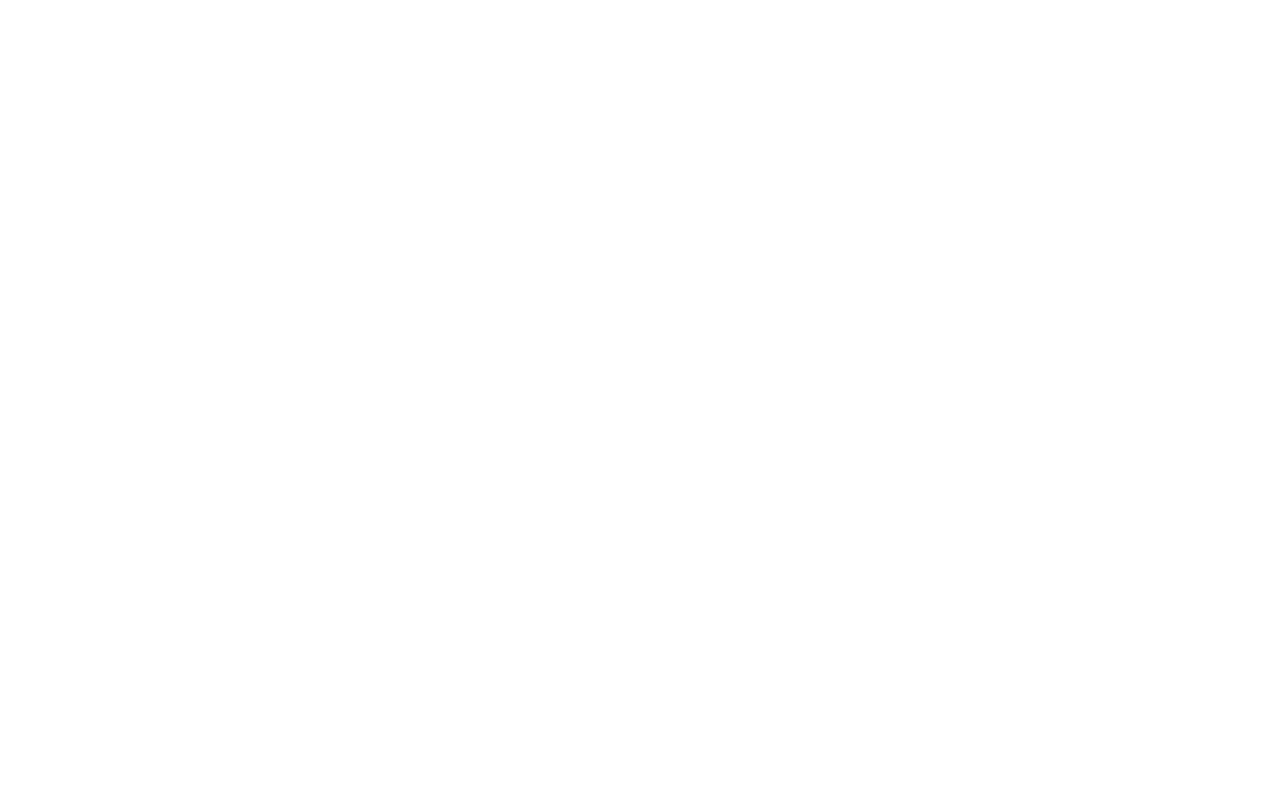
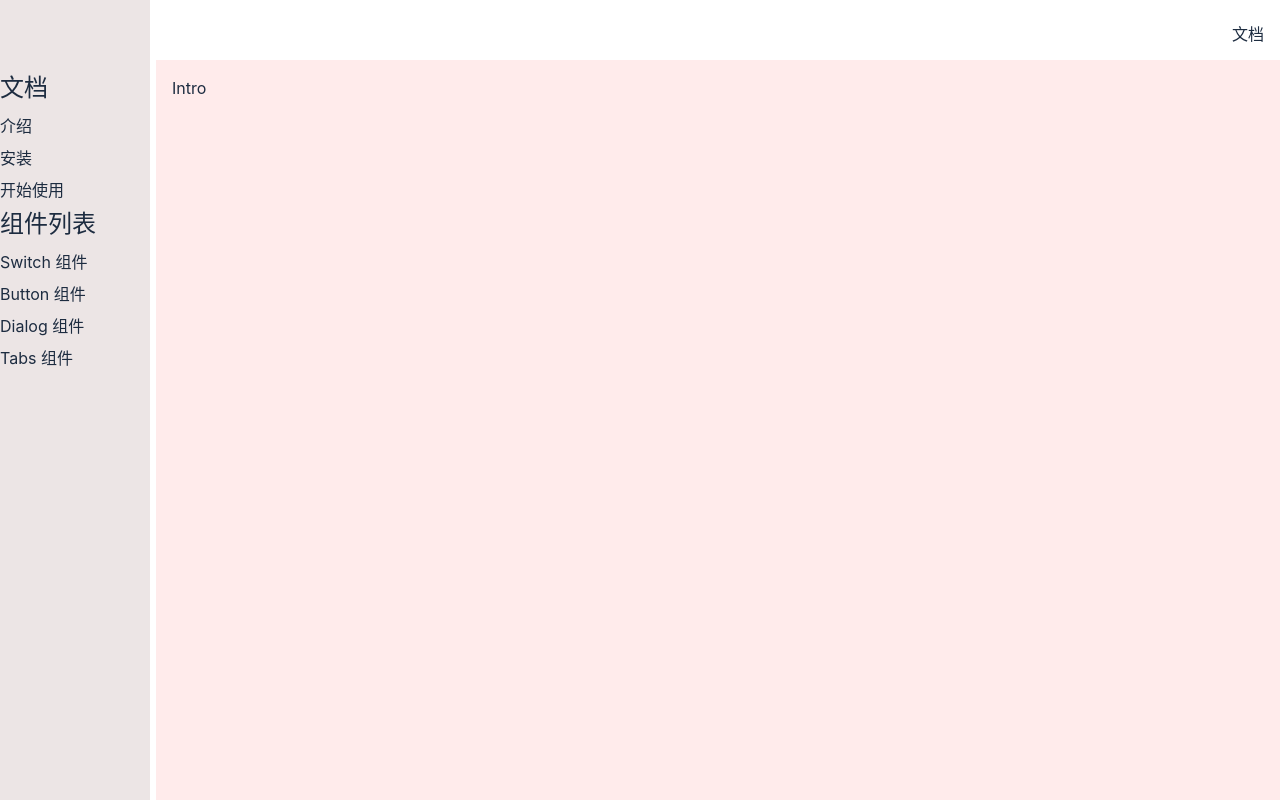
Before and after one commit to Lu9709/wheel-ui-1, a Vue app: page /#/Doc/intro in a window 1280 px wide. Before the commit this address had no page. Built offline with nearby package versions, Linux system fonts and the light colour scheme.

Commit message:
添加路由

```diff
--- a/src/router.ts
+++ b/src/router.ts
@@ -5,6 +5,9 @@
 import Tabs from './views/TabsDemo.vue'
 import Dialog from './views/DialogDemo.vue'
 import DocDemo from './views/DocDemo.vue'
+import Intro from './views/Intro.vue';
+import GetStarted from './views/GetStarted.vue'
+import Install from './views/Install.vue'
 import {createRouter,createWebHashHistory} from 'vue-router'
 const router = createRouter({
   history:createWebHashHistory(),
@@ -13,6 +16,9 @@
     {path:'/Doc',component:Doc,
       children:[
         {path:'',component:DocDemo},
+        { path: "intro", component: Intro },
+        { path: "get-started", component: GetStarted },
+        { path: "install", component: Install },
         {path:'Switch',component:Switch},
         {path:'Button',component:Button},
         {path:'Dialog',component:Dialog},
--- a/src/views/Doc.vue
+++ b/src/views/Doc.vue
@@ -3,6 +3,18 @@
     <top-nav toggleMenuButtonVisible class="nav"/>
     <div class="content">
       <aside v-if="asideVisible">
+        <h2>文档</h2>
+        <ol>
+          <li>
+            <router-link to="/doc/intro">介绍</router-link>
+          </li>
+          <li>
+            <router-link to="/doc/install">安装</router-link>
+          </li>
+          <li>
+            <router-link to="/doc/get-started">开始使用</router-link>
+          </li>
+        </ol>
         <h2>组件列表</h2>
         <ol>
           <li>
--- /dev/null
+++ b/src/views/GetStarted.vue
@@ -0,0 +1,5 @@
+<template>
+  <div>
+    开始
+  </div>
+</template>
--- /dev/null
+++ b/src/views/Install.vue
@@ -0,0 +1,5 @@
+<template>
+  <div>
+    安装
+  </div>
+</template>
--- /dev/null
+++ b/src/views/Intro.vue
@@ -0,0 +1,5 @@
+<template>
+  <div>
+    Intro
+  </div>
+</template>
```
